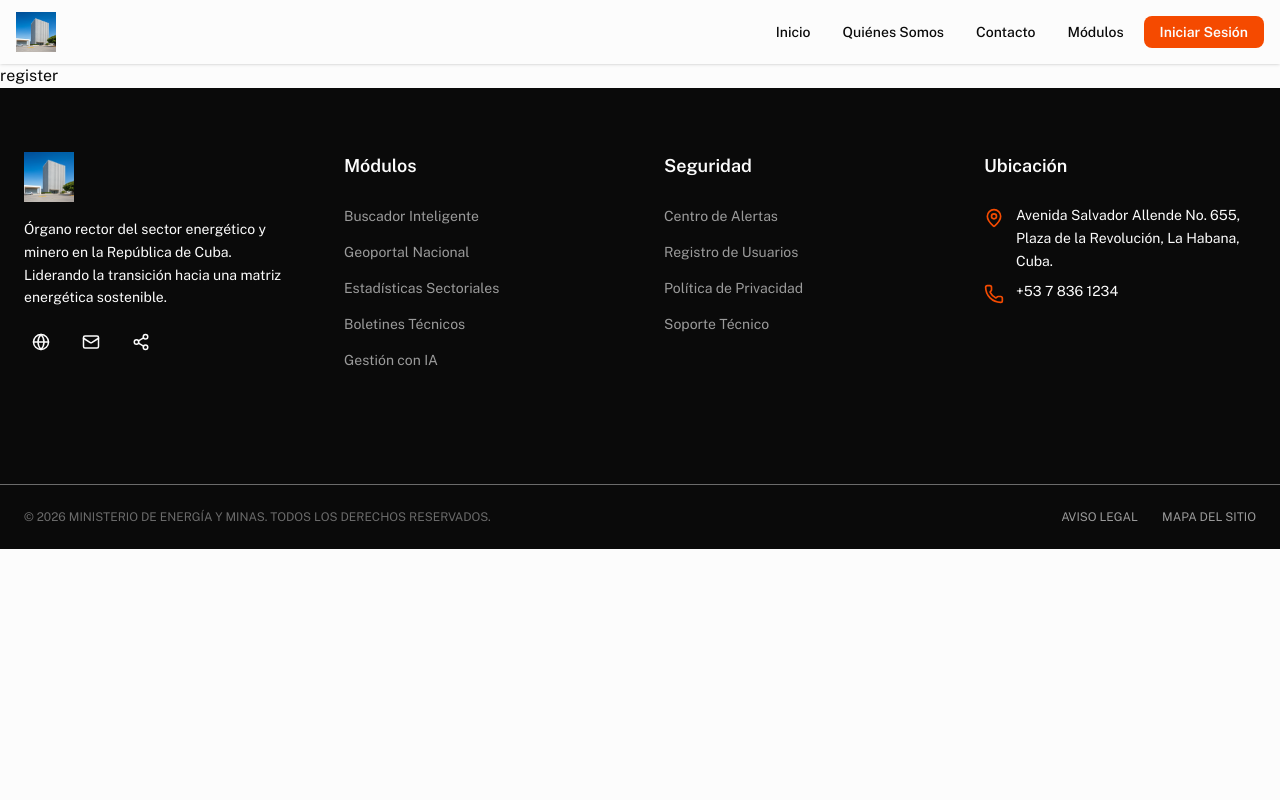
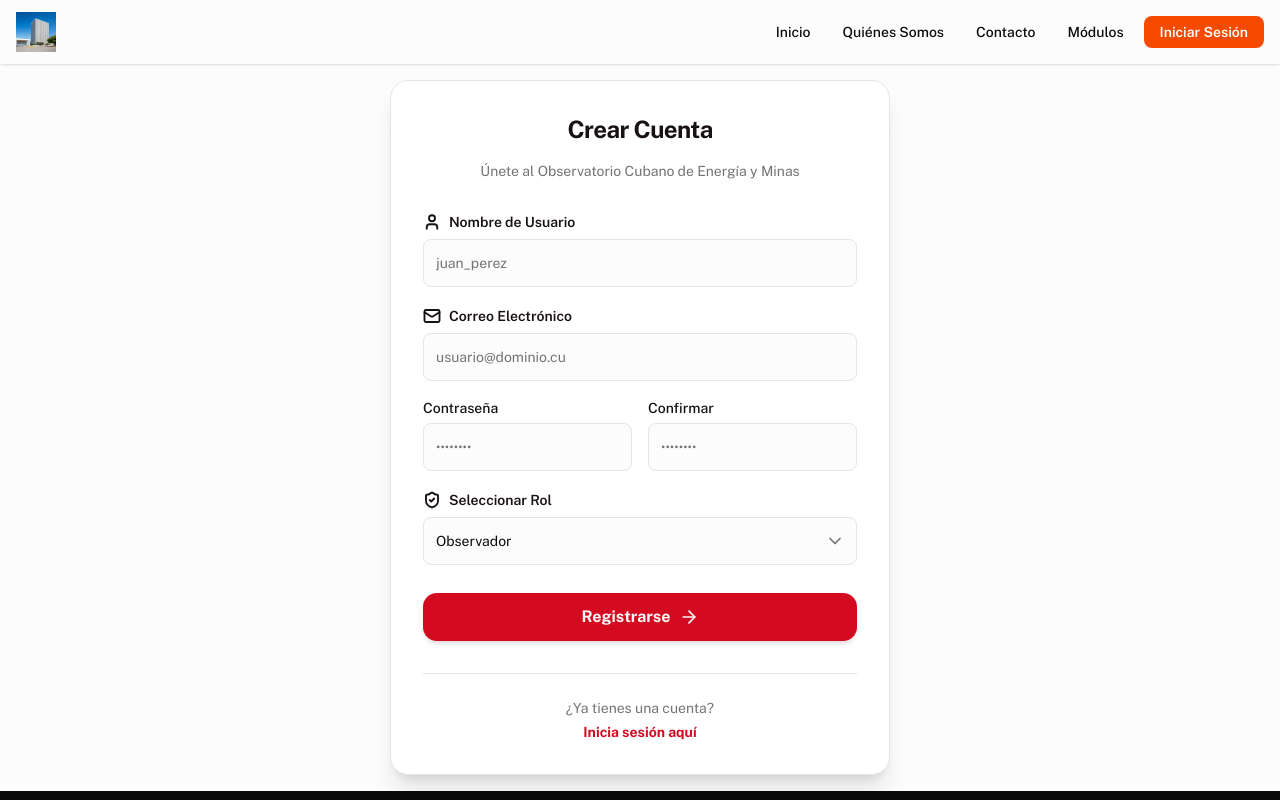
Before and after one commit to Marlon-Chaviano/observatory, a Next.js app: page /register in a window 1280 px wide. Shown: the top 800 px of the page. Built offline with nearby package versions, Linux system fonts and the light colour scheme.

Commit message:
feat(auth): implement register form

```diff
--- a/package.json
+++ b/package.json
@@ -17,6 +17,7 @@
 		"prepare": "husky install"
 	},
 	"dependencies": {
+		"@hookform/resolvers": "^5.2.2",
 		"@next/bundle-analyzer": "^16.1.1",
 		"@tanstack/react-query": "^5.90.16",
 		"class-variance-authority": "^0.7.1",
@@ -26,6 +27,7 @@
 		"next-auth": "^4.24.13",
 		"react": "19.2.3",
 		"react-dom": "19.2.3",
+		"react-hook-form": "^7.71.1",
 		"tailwind-merge": "^3.4.0",
 		"zod": "^4.3.5",
 		"zustand": "^5.0.9"
--- a/src/app/(auth)/register/page.tsx
+++ b/src/app/(auth)/register/page.tsx
@@ -1,5 +1,11 @@
 import React from "react";
 
-export default function register() {
-	return <div>register</div>;
+import { RegisterForm } from "@/features/auth/components/RegisterForm";
+
+export default function LoginPage() {
+	return (
+		<main className="bg-background-light dark:bg-background-dark flex min-h-[calc(100vh-80px)] w-full items-center justify-center p-4">
+			<RegisterForm />
+		</main>
+	);
 }
--- /dev/null
+++ b/src/features/auth/components/RegisterForm.tsx
@@ -0,0 +1,184 @@
+"use client";
+
+import { ChangeEvent, FormEvent, useState } from "react";
+import Link from "next/link";
+
+import { ArrowRight, ChevronDown, CircleAlert, Mail, ShieldCheck, User } from "lucide-react";
+
+import { Button } from "@/components/primitives/Button";
+import { Input } from "@/components/primitives/Input";
+import { Label } from "@/components/primitives/Label";
+
+const ROLES = [
+	{ value: "observer", label: "Observador" },
+	{ value: "analyst", label: "Analista de Datos" },
+	{ value: "admin", label: "Administrador" },
+];
+
+export const RegisterForm = () => {
+	const [formData, setFormData] = useState({
+		username: "",
+		email: "",
+		password: "",
+		confirmPassword: "",
+		role: "observer",
+	});
+
+	const [error, setError] = useState<string | null>(null);
+
+	const handleChange = (e: ChangeEvent<HTMLInputElement | HTMLSelectElement>) => {
+		const { name, value } = e.target;
+		setFormData((prev) => ({ ...prev, [name]: value }));
+		// Se limpia el error en cuanto el usuario vuelve a escribir
+		if (error) setError(null);
+	};
+
+	const handleSubmit = (e: FormEvent<HTMLFormElement>) => {
+		e.preventDefault();
+
+		if (formData.password !== formData.confirmPassword) {
+			setError("Las contraseñas no coinciden");
+			return;
+		}
+
+		setError(null);
+	};
+
+	return (
+		<div className="w-full max-w-[500px]">
+			<div className="bg-card text-card-foreground border-border rounded-2xl border p-8 shadow-xl">
+				{/* Header */}
+				<div className="mb-8 flex flex-col items-center gap-4 text-center">
+					<h1 className="text-2xl font-bold tracking-tight text-[#181111]">Crear Cuenta</h1>
+					<p className="text-muted-foreground text-sm">
+						Únete al Observatorio Cubano de Energía y Minas
+					</p>
+				</div>
+
+				<form className="flex flex-col gap-5" onSubmit={handleSubmit}>
+					{/* Usuario */}
+					<div className="flex flex-col gap-2 text-left">
+						<Label
+							htmlFor="username"
+							className="flex items-center gap-2 font-semibold text-[#181111]"
+						>
+							<User size={18} strokeWidth={2.5} />
+							Nombre de Usuario
+						</Label>
+						<Input
+							id="username"
+							name="username"
+							value={formData.username}
+							onChange={handleChange}
+							className="bg-background border-input h-12"
+							placeholder="juan_perez"
+							required
+						/>
+					</div>
+
+					{/* Email */}
+					<div className="flex flex-col gap-2 text-left">
+						<Label htmlFor="email" className="flex items-center gap-2 font-semibold text-[#181111]">
+							<Mail size={18} strokeWidth={2.5} />
+							Correo Electrónico
+						</Label>
+						<Input
+							id="email"
+							name="email"
+							type="email"
+							value={formData.email}
+							onChange={handleChange}
+							className="bg-background border-input h-12"
+							placeholder="usuario@dominio.cu"
+							required
+						/>
+					</div>
+
+					{/* Password Group */}
+					<div className="grid grid-cols-1 gap-4 md:grid-cols-2">
+						<div className="flex flex-col gap-2 text-left">
+							<Label htmlFor="password" className="text-[#181111]">
+								Contraseña
+							</Label>
+							<Input
+								id="password"
+								name="password"
+								type="password"
+								value={formData.password}
+								onChange={handleChange}
+								className="bg-background border-input h-12"
+								placeholder="••••••••"
+								required
+							/>
+						</div>
+						<div className="flex flex-col gap-2 text-left">
+							<Label htmlFor="confirmPassword" className="text-[#181111]">
+								Confirmar
+							</Label>
+							<Input
+								id="confirmPassword"
+								name="confirmPassword"
+								type="password"
+								value={formData.confirmPassword}
+								onChange={handleChange}
+								className="bg-background border-input h-12"
+								placeholder="••••••••"
+								required
+							/>
+						</div>
+					</div>
+
+					{/* Rol */}
+					<div className="flex flex-col gap-2 text-left">
+						<Label htmlFor="role" className="flex items-center gap-2 font-semibold text-[#181111]">
+							<ShieldCheck size={18} strokeWidth={2.5} />
+							Seleccionar Rol
+						</Label>
+						<div className="relative">
+							<select
+								id="role"
+								name="role"
+								value={formData.role}
+								onChange={handleChange}
+								className="bg-background border-input focus:ring-primary flex h-12 w-full cursor-pointer appearance-none rounded-md border px-3 py-2 pr-10 text-sm focus:ring-2 focus:outline-none"
+								required
+							>
+								{ROLES.map((role) => (
+									<option key={role.value} value={role.value}>
+										{role.label}
+									</option>
+								))}
+							</select>
+							<ChevronDown className="text-muted-foreground pointer-events-none absolute top-1/2 right-3 size-5 -translate-y-1/2" />
+						</div>
+					</div>
+
+					{/* Cartel de Error */}
+					{error && (
+						<div className="animate-in fade-in flex items-center gap-2 rounded-lg border border-red-200 bg-red-50 p-3 text-sm text-red-600 duration-300">
+							<CircleAlert size={18} className="text-primary" />
+							<span className="font-medium">{error}</span>
+						</div>
+					)}
+
+					<Button
+						type="submit"
+						className="bg-primary text-primary-foreground mt-2 flex h-12 w-full items-center justify-center gap-2 rounded-xl font-bold shadow-md transition-all hover:opacity-90 active:scale-95"
+					>
+						<span>Registrarse</span>
+						<ArrowRight size={20} />
+					</Button>
+				</form>
+
+				<div className="border-border mt-8 border-t pt-6 text-center">
+					<p className="text-muted-foreground text-sm">
+						¿Ya tienes una cuenta?
+						<Link href="/login" className="text-primary mt-1 block font-bold hover:underline">
+							Inicia sesión aquí
+						</Link>
+					</p>
+				</div>
+			</div>
+		</div>
+	);
+};
```
Also changed, not shown: 1 other file (tests, documents, lock files or other folders).
